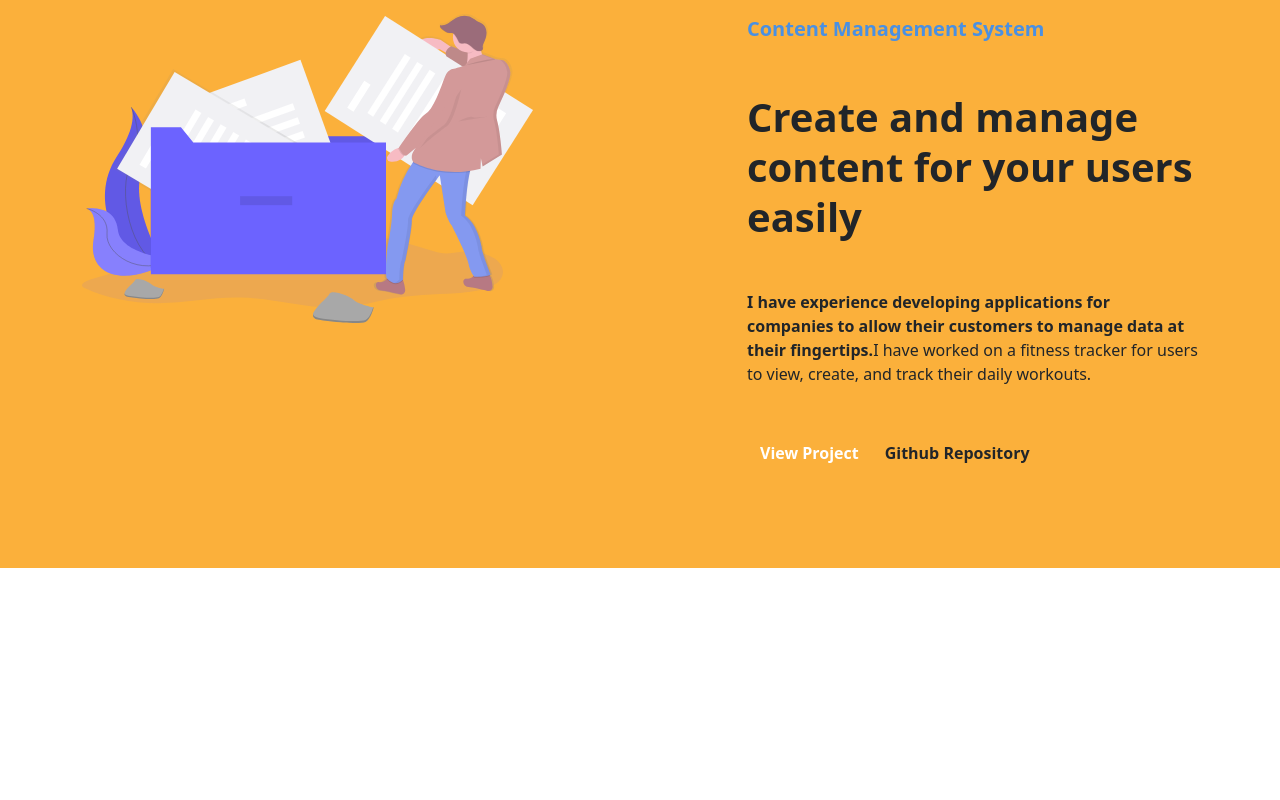
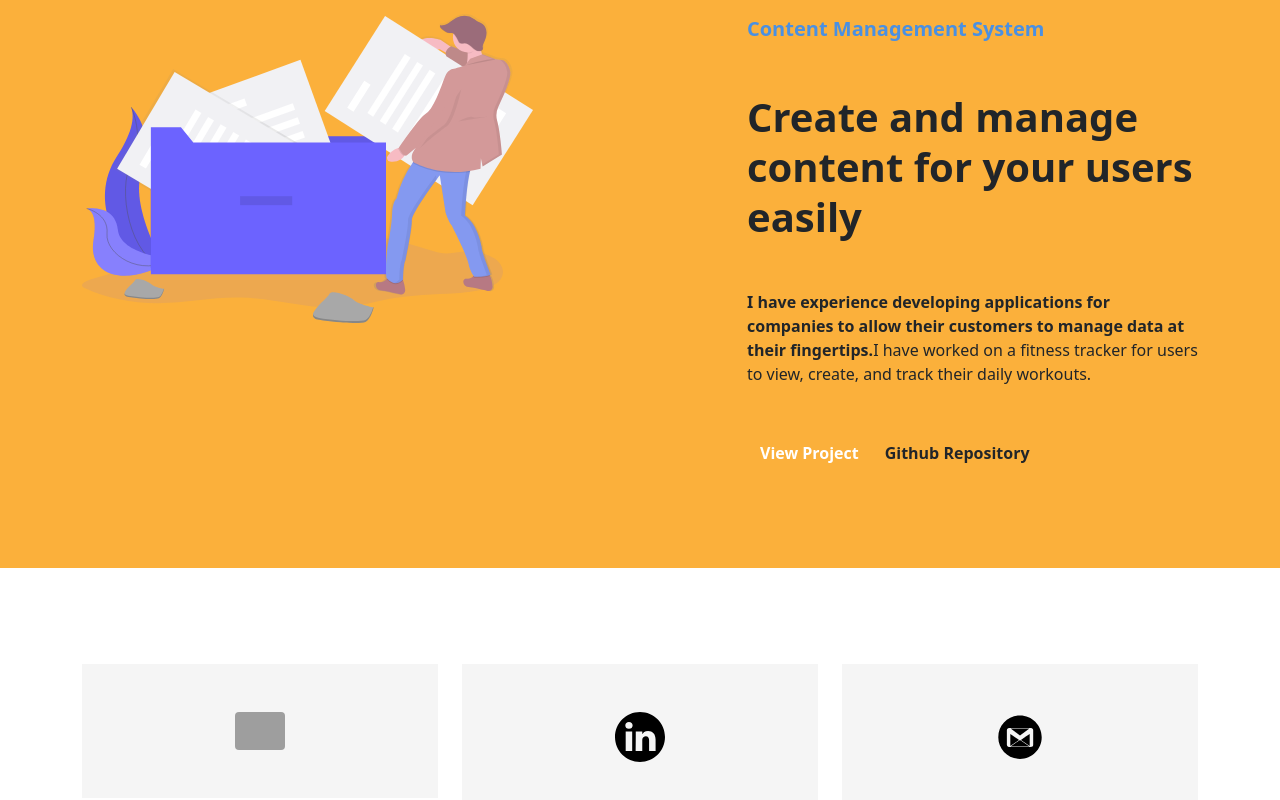
Before and after one commit to caymanh/react-portfolio, a React (Create React App) app: page / in a window 1280 px wide. Shown: the part 738-1538 px from the top of the page. Before the commit the page ends 1306 px from the top, so only its background shows below. Built offline with nearby package versions, Linux system fonts and the light colour scheme; grey boxes are pictures that could not be loaded.

Commit message:
added Footer component to Home Page

```diff
--- /dev/null
+++ b/src/components/Footer/Footer.js
@@ -0,0 +1,62 @@
+import React from "react";
+import "./Footer.css";
+
+function Footer() {
+  return (
+    <section class="white">
+      <div class="container-md my-3 my-sm-5">
+        <div class="row">
+          <div class="col-md-4 my-3 my-sm-5">
+            <div class="container-md gray py-5">
+              <a
+                href="https://github.com/caymanh"
+                target="_blank"
+                rel="noreferrer"
+              >
+                <img
+                  src="../../../image/github.svg"
+                  class="img-fluid rounded mx-auto d-block"
+                  alt=""
+                  width="50"
+                  height="50"
+                />
+              </a>
+            </div>
+          </div>
+          <div class="col-md-4 my-3 my-sm-5">
+            <div class="container-md gray py-5">
+              <a
+                href="https://www.linkedin.com/in/caymanheng/"
+                target="_blank"
+                rel="noreferrer"
+              >
+                <img
+                  src="../../../image/linkedin.svg"
+                  class="img-fluid rounded mx-auto d-block"
+                  alt=""
+                  width="50"
+                  height="50"
+                />
+              </a>
+            </div>
+          </div>
+          <div class="col-md-4 my-3 my-sm-5">
+            <div class="container-md gray py-5">
+              <a href="mailto:hengcayman@gmail.com">
+                <img
+                  src="../../../image/email.svg"
+                  class="img-fluid rounded mx-auto d-block"
+                  alt=""
+                  width="50"
+                  height="50"
+                />
+              </a>
+            </div>
+          </div>
+        </div>
+      </div>
+    </section>
+  );
+}
+
+export default Footer;
--- a/src/components/Header/Header.js
+++ b/src/components/Header/Header.js
@@ -1,12 +1,13 @@
 import React from "react";
+import { Link } from "react-router-dom";
 
 function Header() {
   return (
-    <nav className="navbar navbar-expand-lg navbar-light bg-light">
+    <nav className="navbar navbar-expand-lg navbar-light bg-light sticky-top">
       <div className="container-fluid">
-        <a className="navbar-brand" href="/">
+        <Link className="navbar-brand" to="/">
           Cayman Heng
-        </a>
+        </Link>
         <button
         className="navbar-toggler"
           type="button"
@@ -20,12 +21,12 @@ function Header() {
         </button>
         <div className="collapse navbar-collapse" id="navbarNavAltMarkup">
           <div className="navbar-nav">
-            <a className="nav-link" href="/about">
+            <Link className="nav-link" to="/about">
               About
-            </a>
-            <a className="nav-link" href="/project">
+            </Link>
+            <Link className="nav-link" to="/project">
               Project
-            </a>
+            </Link>
           </div>
         </div>
       </div>
--- a/src/pages/Home/Home.js
+++ b/src/pages/Home/Home.js
@@ -2,12 +2,14 @@ import React from "react";
 import Header from "../../components/Header/Header"
 import SectionLeft from "../../components/Section/SectionLeft"
 import SectionRight from "../../components/Section/SectionRight"
+import Footer from "../../components/Footer/Footer"
 
 function Home() {
   return <div>
   <Header />
   <SectionLeft />
   <SectionRight />
+  <Footer />
   </div>;
 }
 
```
Also changed, not shown: src/components/Footer/Footer.css (added).
